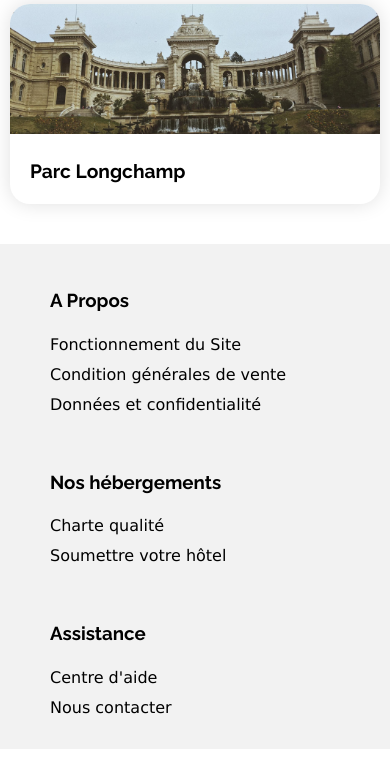
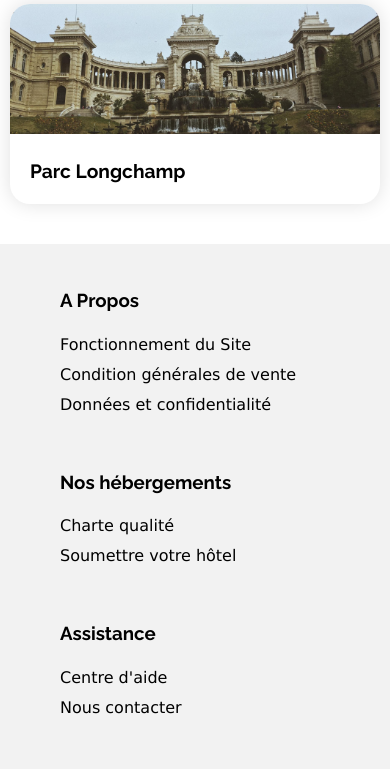
Before and after one commit to AkuaSin/push-ReserviaProject2OC, a plain HTML site: page docs/index.html in a window 390 px wide. Shown: the part 4425-5194 px from the top of the page. Drawn offline with Linux system fonts and the light colour scheme; a web font is replaced by a local one.

Commit message:
fixed one last bug; will have to give up on fixing the warning

```diff
--- a/docs/style.css
+++ b/docs/style.css
@@ -292,6 +292,7 @@ footer{
 footer li{
     list-style-type: none;
     text-decoration: none;
+    margin-left: 20px;
 }
 footer a{
     line-height: 30px;
@@ -331,7 +332,7 @@ footer a{
             flex-flow: row nowrap;
             align-content: flex-start;
             gap:20%;
-            padding: 10px 50px 30px 50px;
+            padding: 10px 0px 30px;
         }
           }
           @media (max-width: 1440px) {
@@ -355,7 +356,7 @@ footer a{
                 flex-flow: row nowrap;
                 align-content: flex-start;
                 gap:10% ;
-                padding: 10px 50px 30px 50px;
+                padding: 10px 0px 30px 0px;
             }
           }
           @media (min-width: 925px) {
@@ -373,8 +374,7 @@ footer a{
                 display: flex;
                 flex-flow:column nowrap;
                 align-content: flex-start;
-                gap:20%;
-                padding: 10px;
+                gap:20%;;
             }        .HostMainList {
               grid-template-columns: 1fr 1fr;
             }
@@ -430,7 +430,6 @@ footer a{
                 flex-flow:row nowrap;
                 align-content: flex-start;
                 gap:5%;
-                padding: 10px;
             }
             .HostPopCardTxt{
                 grid-template-rows: 40% 30% 30%;
@@ -458,7 +457,6 @@ footer a{
                 flex-flow:column nowrap;
                 align-content: flex-start;
                 gap:10%;
-                padding: 10px;
             }
             .HeaderNav{
                 display: grid;
```
